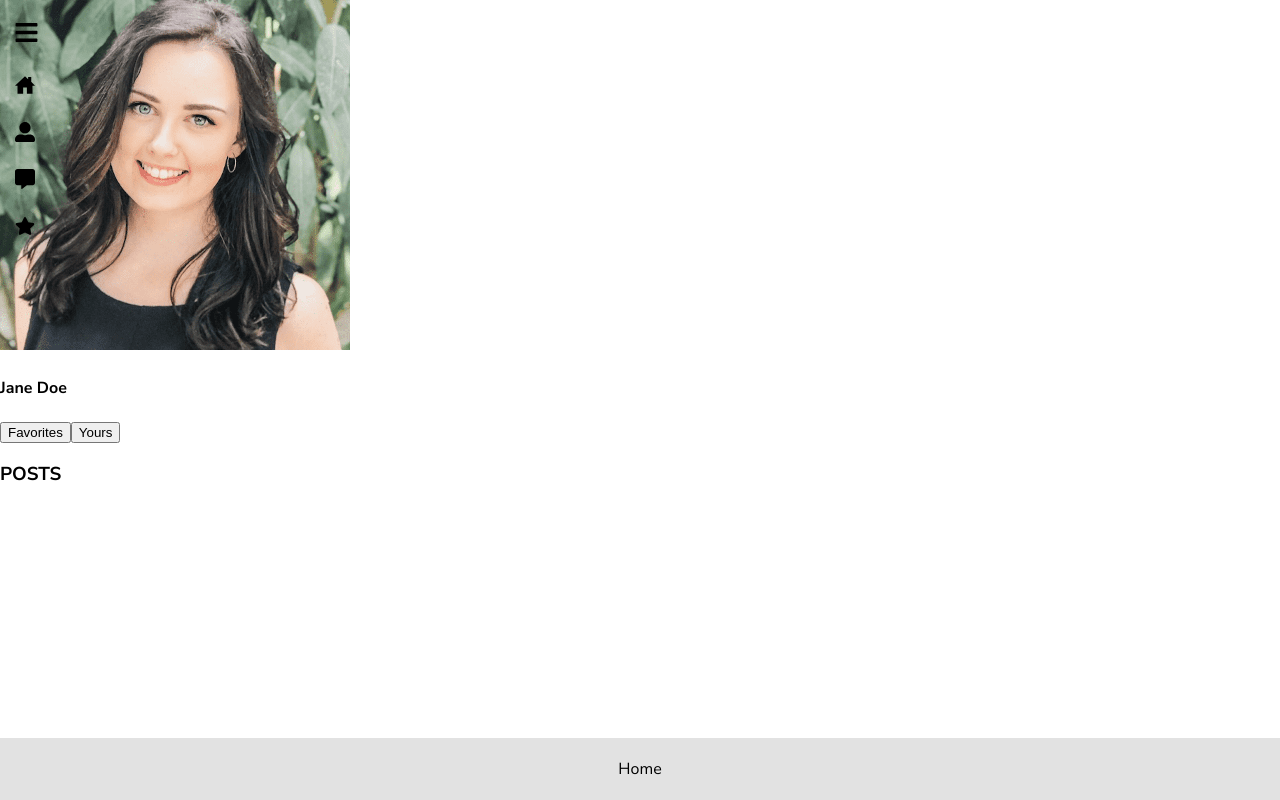
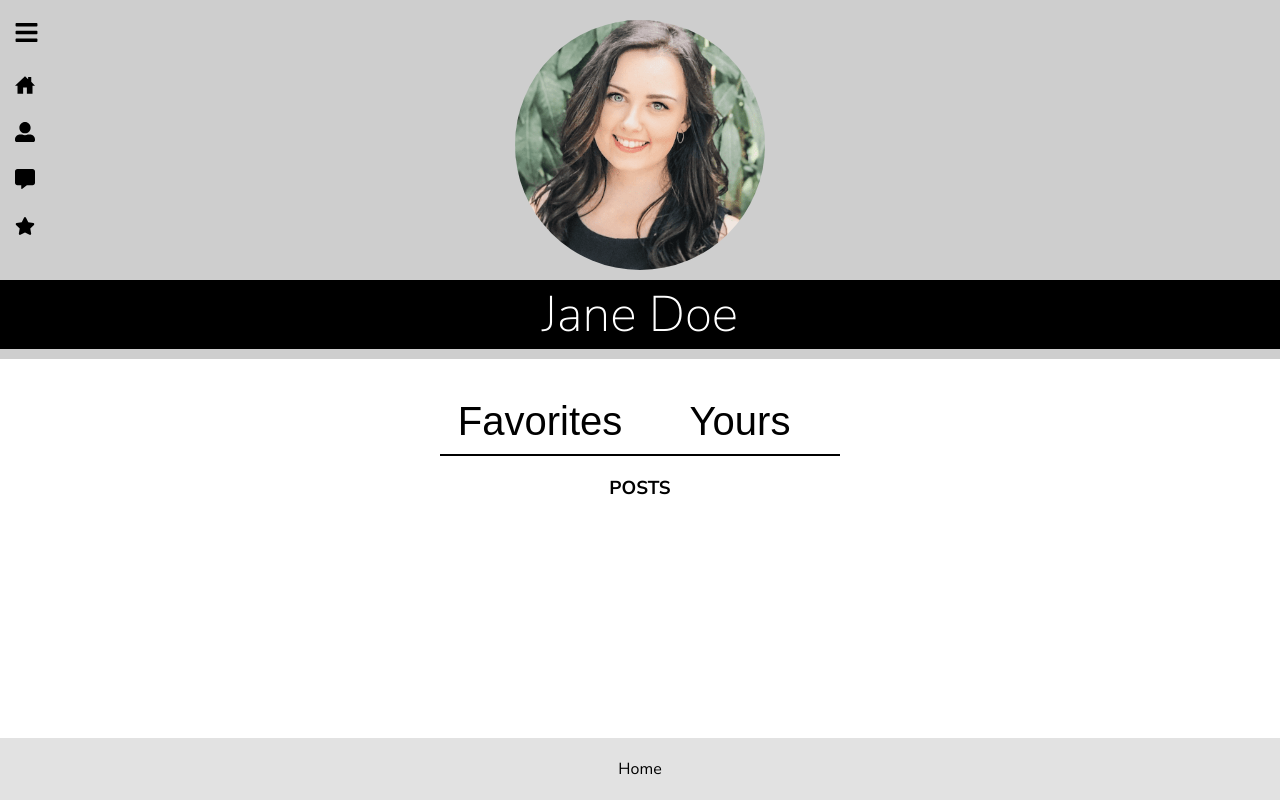
Before and after one commit to HugoDMiranda/Blog, a React (Create React App) app: page /User in a window 1280 px wide. Built offline with nearby package versions, Linux system fonts and the light colour scheme.

Commit message:
view User style  added

```diff
--- /dev/null
+++ b/src/sass/User.css
@@ -0,0 +1,41 @@
+.user {
+  width: 100%;
+  display: flex;
+  align-items: center;
+  justify-content: center;
+  flex-direction: column;
+}
+.user-info {
+  padding-top: 20px;
+  background-color: rgb(206, 206, 206);
+  width: 100%;
+  display: flex;
+  align-items: center;
+  justify-content: center;
+  flex-direction: column;
+}
+.user-info-img {
+  width: 250px;
+  border-radius: 50%;
+}
+.user-info h4 {
+  font-size: 50px;
+  margin: 10px;
+  background-color: black;
+  color: white;
+  width: 100%;
+  text-align: center;
+  font-weight: 200;
+}
+.user-button {
+  margin-top: 30px;
+}
+.user-button button {
+  width: 200px;
+  padding: 10px;
+  font-size: 40px;
+  background-color: transparent;
+  border: none;
+  cursor: pointer;
+  border-bottom: 2px solid black;
+}/*# sourceMappingURL=User.css.map */
--- /dev/null
+++ b/src/sass/User.scss
@@ -0,0 +1,45 @@
+.user {
+  width: 100%;
+  display: flex;
+  align-items: center;
+  justify-content: center;
+  flex-direction: column;
+
+  &-info {
+    padding-top: 20px;
+    background-color: rgb(206, 206, 206);
+    width: 100%;
+    display: flex;
+    align-items: center;
+    justify-content: center;
+    flex-direction: column;
+
+    &-img {
+      width: 250px;
+      border-radius: 50%;
+    }
+
+    h4 {
+      font-size: 50px;
+      margin: 10px;
+      background-color: black;
+      color: white;
+      width: 100%;
+      text-align: center;
+      font-weight: 200;
+    }
+  }
+
+  &-button {
+    margin-top: 30px;
+    button {
+      width: 200px;
+      padding: 10px;
+      font-size: 40px;
+      background-color: transparent;
+      border: none;
+      cursor: pointer;
+      border-bottom: 2px solid black;
+    }
+  }
+}
--- a/src/views/User.js
+++ b/src/views/User.js
@@ -1,17 +1,18 @@
 import React from "react";
+import "../sass/User.css";
 
 function User() {
   return (
-    <div>
-      <div>
-        <img src="img/tes3.png" alt="user-img" className="user-img" />
+    <div className="user">
+      <div className="user-info">
+        <img src="img/tes3.png" alt="user-img" className="user-info-img" />
         <h4>Jane Doe</h4>
       </div>
-      <div>
+      <div className="user-button">
         <button>Favorites</button>
         <button>Yours</button>
       </div>
-      <div>
+      <div className="user-posts">
         <h3>POSTS</h3>
       </div>
     </div>
```
Also changed, not shown: 1 other file (tests, documents, lock files or other folders).
